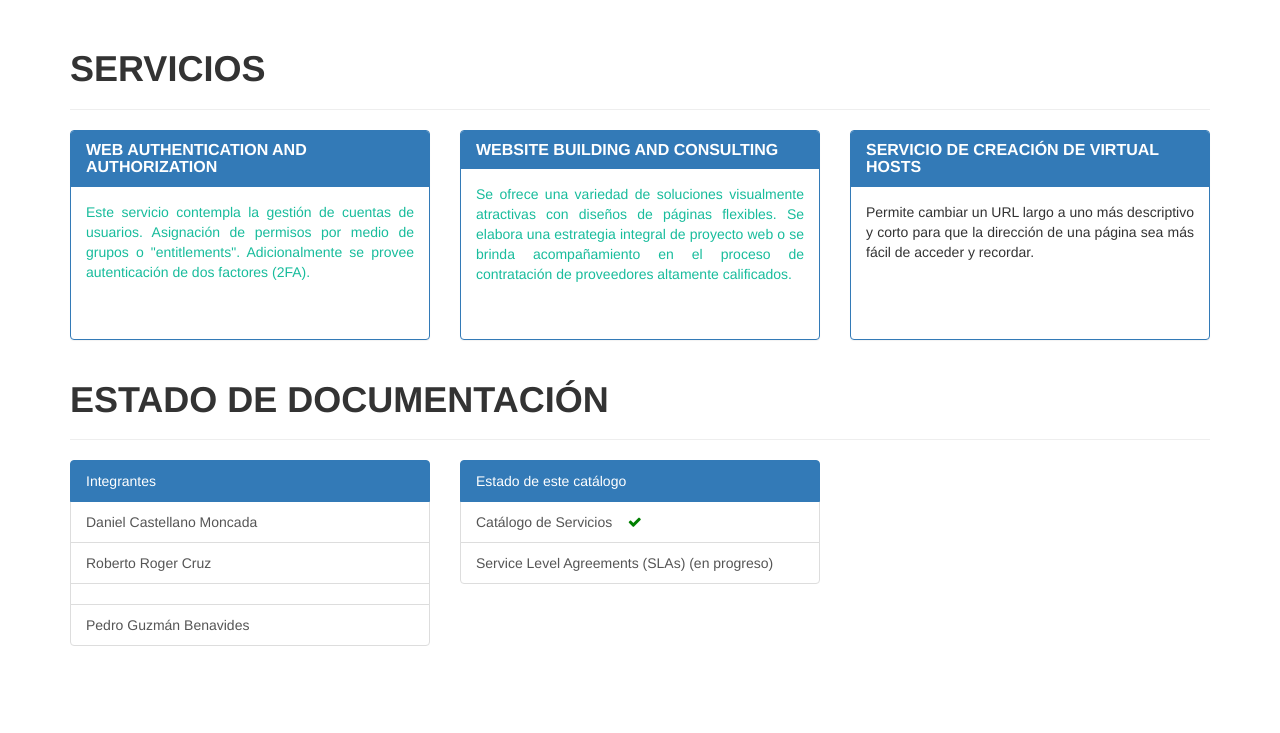
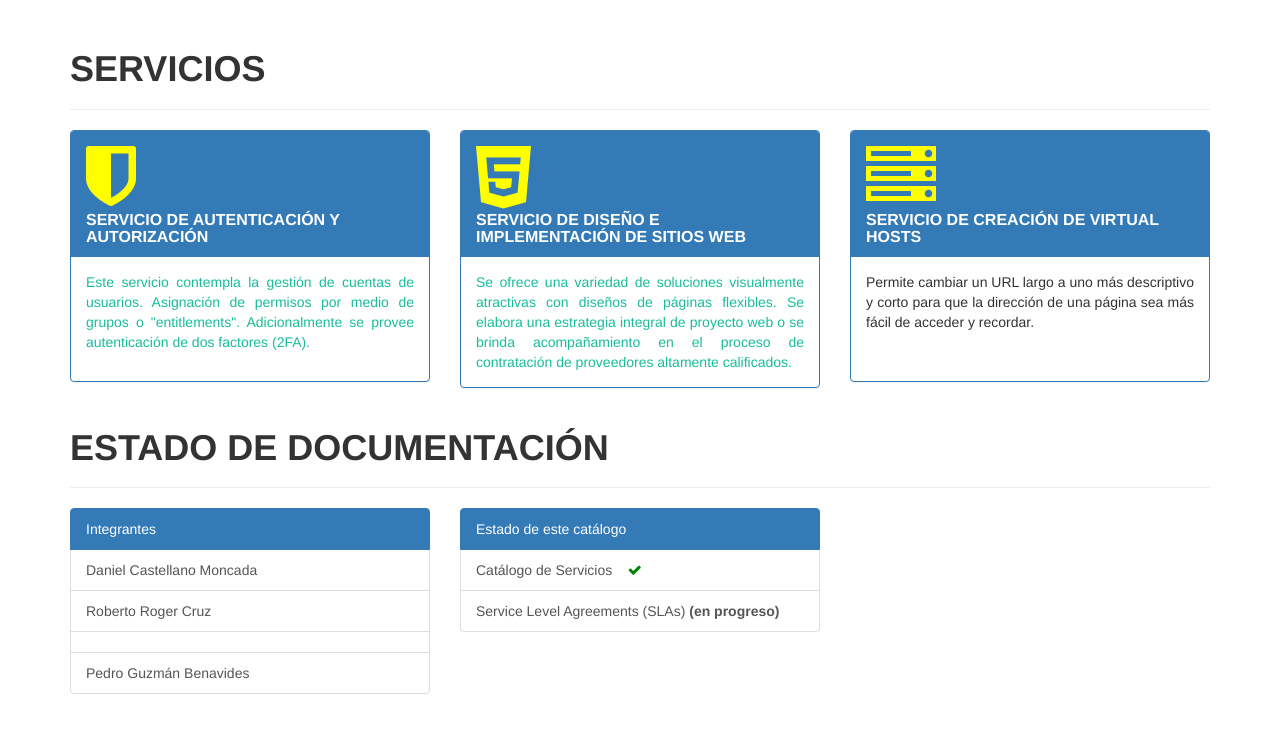
Before and after one commit to OneTesseractInMultiverse/ITIL-CaseExample, a Flask app: page / in a window 1280 px wide. Shown: the part 51-784 px from the top of the page. Run offline with Flask 2, Linux system fonts and the light colour scheme; some libraries are stand-ins or nearby versions.

Commit message:
improved look and feel

```diff
--- a/templates/home/index.html
+++ b/templates/home/index.html
@@ -11,9 +11,10 @@
   <div class="col-lg-4">
 
     <a href="{{url_for('service_1')}}">
-      <div class="panel panel-primary" style="min-height: 15em;">
+      <div class="panel panel-primary" style="min-height: 18em;">
         <div class="panel-heading">
-          <h3 class="panel-title">Web Authentication and Authorization</h3>
+          <i style="color: yellow;" class="fa fa-shield fa-5x" aria-hidden="true"></i>
+          <h3 class="panel-title">Servicio de Autenticación y Autorización</h3>
         </div>
         <div class="panel-body text-justify">
           Este servicio contempla la gestión de cuentas de usuarios. Asignación de permisos por medio de grupos o "entitlements". Adicionalmente se provee autenticación de dos factores (2FA).
@@ -29,9 +30,10 @@
   <div class="col-lg-4">
     <a href="#">
 
-        <div class="panel panel-primary" style="min-height: 15em;">
+        <div class="panel panel-primary" style="min-height: 18em;">
           <div class="panel-heading">
-            <h3 class="panel-title">Website Building and Consulting</h3>
+            <i style="color: yellow;" class="fa fa-html5 fa-5x" aria-hidden="true"></i>
+            <h3 class="panel-title">Servicio de Diseño e Implementación de Sitios Web</h3>
           </div>
           <div class="panel-body text-justify">
               Se ofrece una variedad de soluciones visualmente atractivas con diseños de páginas flexibles. Se elabora una estrategia integral de proyecto web o se brinda acompañamiento
@@ -48,8 +50,9 @@
   <!-- BEGIN SERVICE -->
   <div class="col-lg-4">
 
-    <div class="panel panel-primary" style="min-height: 15em;">
+    <div class="panel panel-primary" style="min-height: 18em;">
       <div class="panel-heading">
+        <i style="color: yellow;" class="fa fa-server fa-5x" aria-hidden="true"></i>
         <h3 class="panel-title">Servicio de creación de Virtual Hosts</h3>
       </div>
       <div class="panel-body text-justify">
@@ -100,7 +103,7 @@
         Catálogo de Servicios &nbsp;&nbsp; <i class="fa fa-check" style="color: green;" aria-hidden="true"></i>
       </a>
       <a href="#" class="list-group-item">
-        Service Level Agreements (SLAs) (en progreso)
+        Service Level Agreements (SLAs) <strong>(en progreso)</strong>
       </a>
     </div>
   </div>
```
